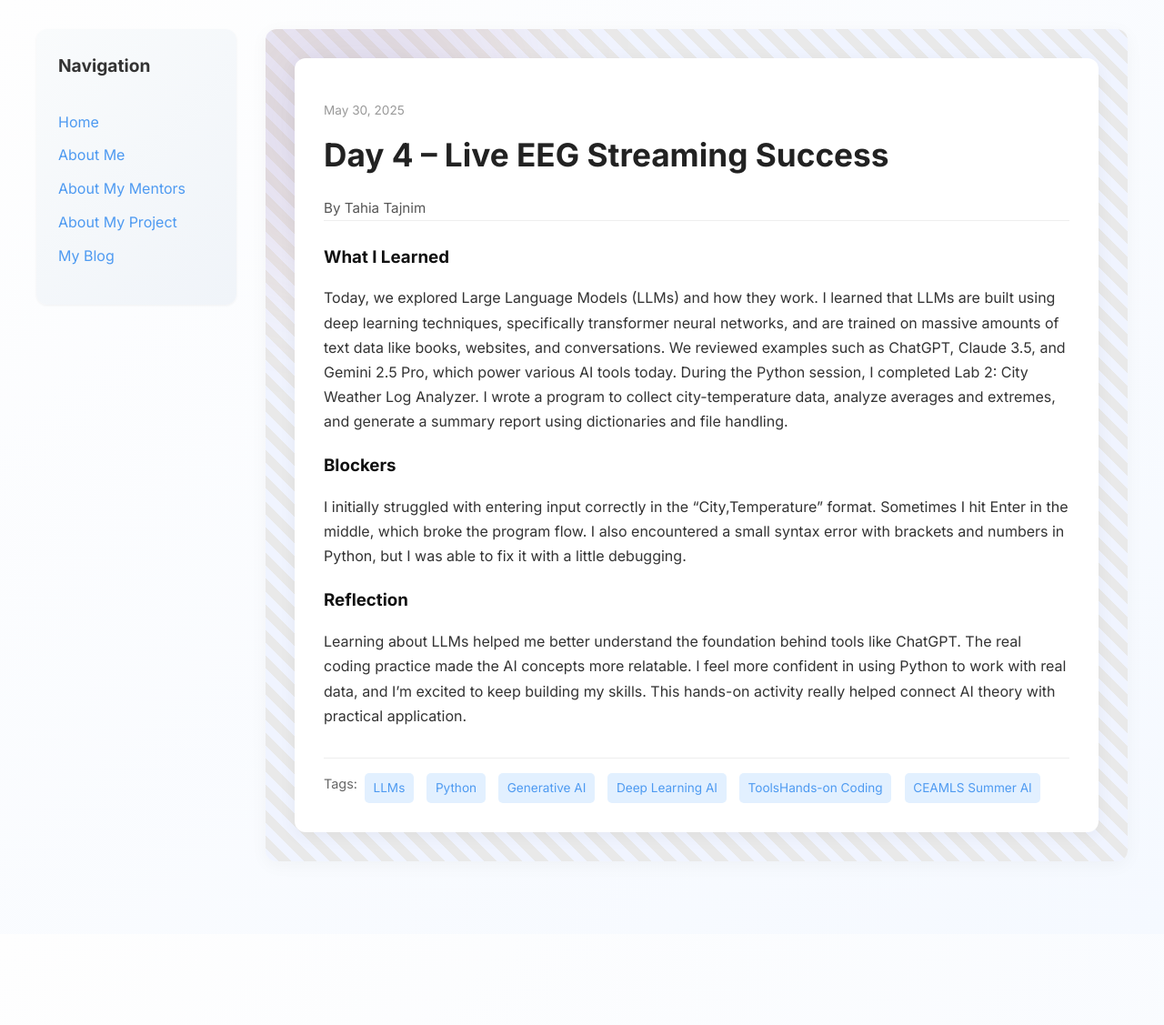
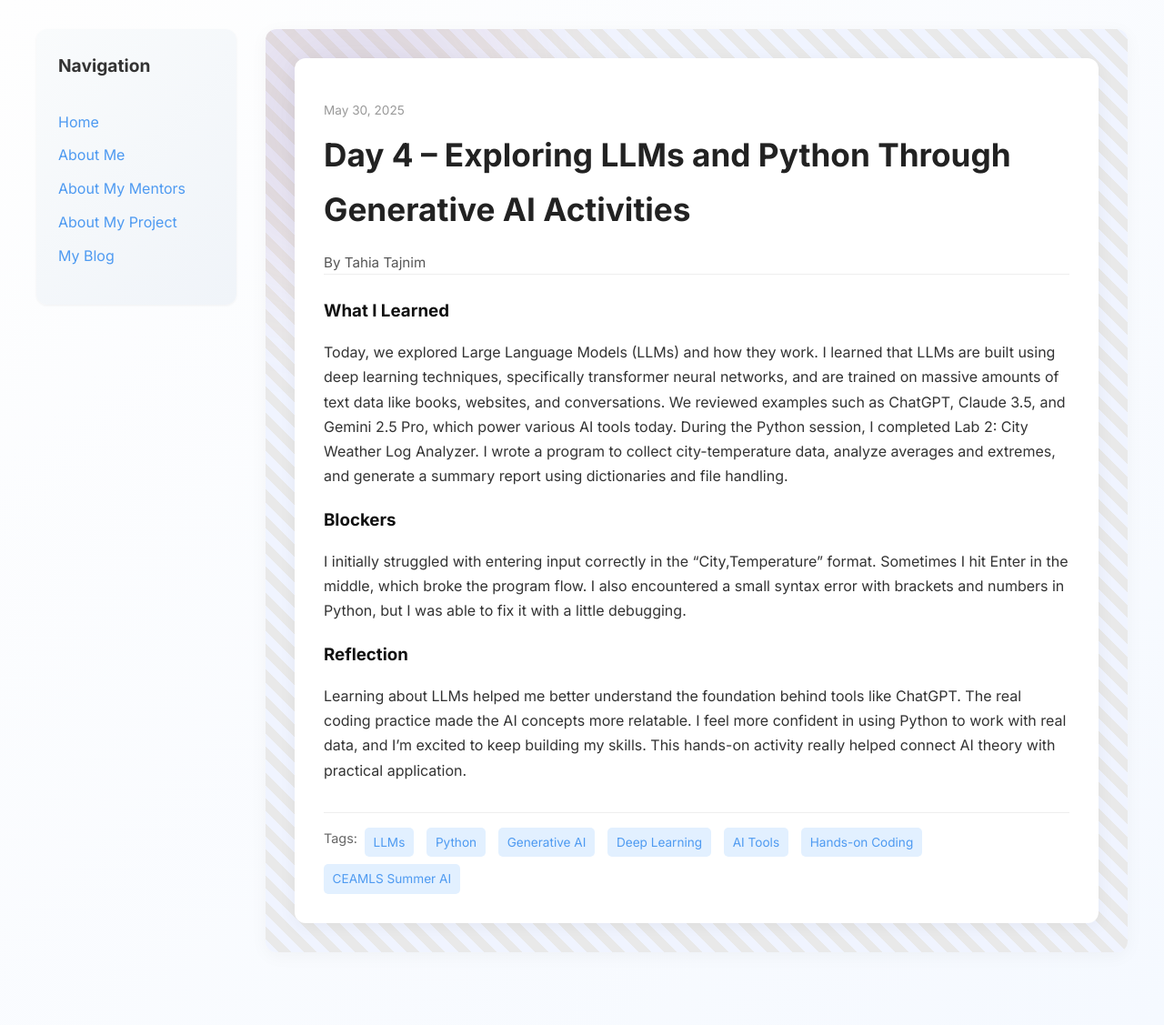
Before and after one commit to Tataj1/Tataj1.github.io, a Jekyll site: the page built from _posts/2025-05-30-day-4.md, in a window 1280 px wide. Shown: the whole page at 91% size. Built offline with Jekyll 4.4.1, drawn with Linux system fonts in a browser that asks for light colours; before the commit the page ends 1027 px from its top, so only the background shows below that.

Commit message:
Update 2025-05-30-day-4.md

```diff
--- a/_posts/2025-05-30-day-4.md
+++ b/_posts/2025-05-30-day-4.md
@@ -1,10 +1,10 @@
 ---
 layout: post
-title: "Day 4 – Live EEG Streaming Success"
+title: "Day 4 – Exploring LLMs and Python Through Generative AI Activities"
 date: 2025-05-30
 author: Tahia Tajnim
 permalink: /day5.html
-tags: ["LLMs", "Python", "Generative AI", "Deep Learning AI", "ToolsHands-on Coding", "CEAMLS Summer AI"]
+tags: ["LLMs", "Python", "Generative AI", "Deep Learning", "AI Tools", "Hands-on Coding", "CEAMLS Summer AI"]
 
 what_i_learned: |
   Today, we explored Large Language Models (LLMs) and how they work. I learned that LLMs are built using deep learning techniques, specifically transformer neural networks, and are trained on massive amounts of text data like books, websites, and conversations. We reviewed examples such as ChatGPT, Claude 3.5, and Gemini 2.5 Pro, which power various AI tools today. During the Python session, I completed Lab 2: City Weather Log Analyzer. I wrote a program to collect city-temperature data, analyze averages and extremes, and generate a summary report using dictionaries and file handling.
```
